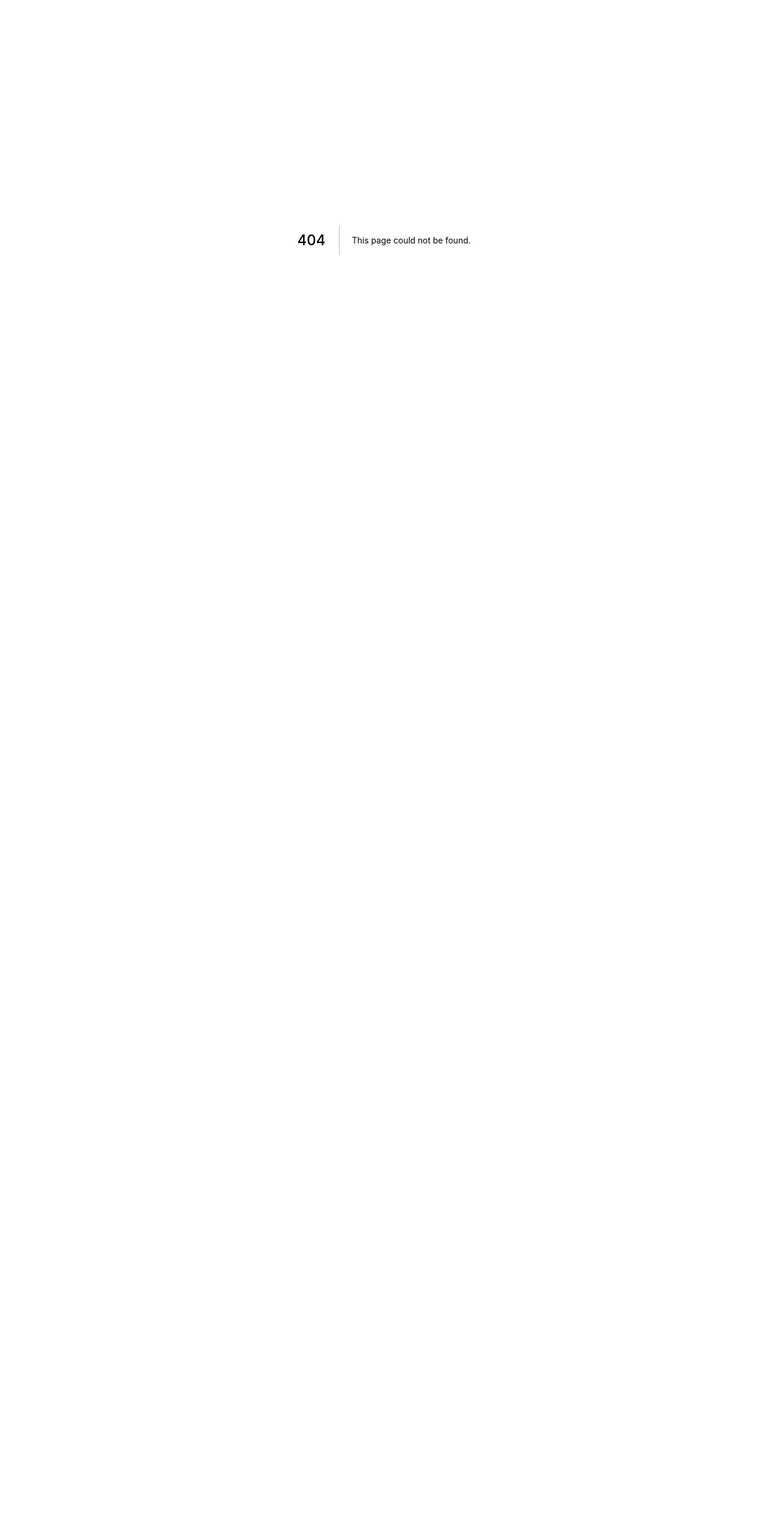
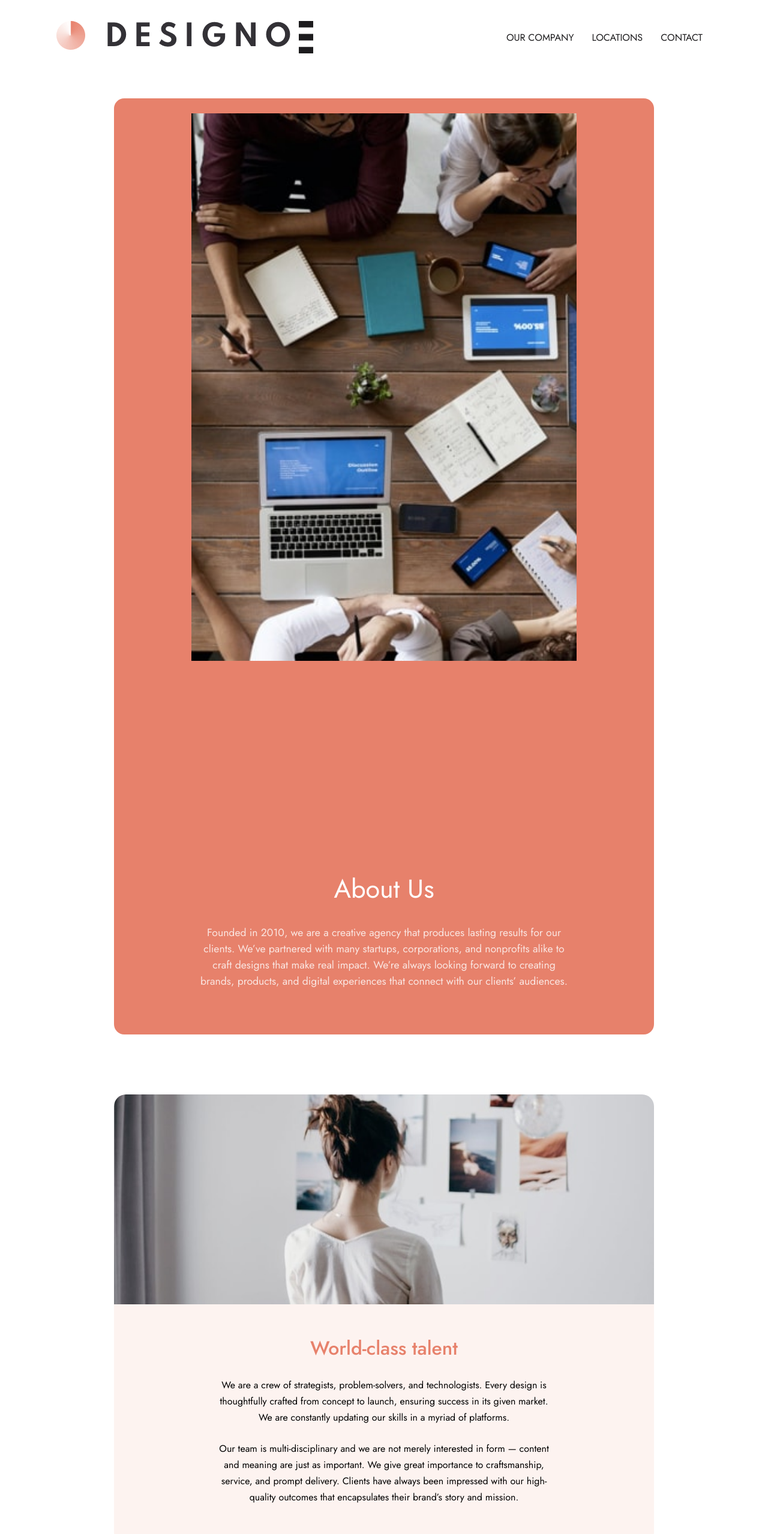
Before and after one commit to epickaowca/designo, a Next.js app: page /about in a window 1280 px wide. Before the commit this address had no page. Shown: the top 2558 px of the page at 60% size. Before the commit the page ends 800 px from the top, so only its background shows below. Built offline with nearby package versions, Linux system fonts and the light colour scheme.

Commit message:
about page

```diff
--- /dev/null
+++ b/components/about/aboutArticle.tsx
@@ -0,0 +1,101 @@
+import styled from 'styled-components'
+
+type WrapperType = {img_name: string, reverseCase: boolean}
+
+const Wrapper = styled.section<WrapperType>`
+    & > div{
+        background: white;
+        background-image: url('/assets/about/mobile/image-${p=>p.img_name}.jpg');
+        width: 100%;
+        height: 300px;
+        background-size: cover;
+        background-position: center;
+    }
+    ${p=>p.theme.media.tablet}{
+        max-width: 900px;
+        width: 90%;
+        margin: auto;
+        overflow: hidden;
+        border-radius: 20px;
+        margin-top: 100px;
+        & > div{
+            height: 350px;
+            background-image: url('/assets/about/tablet/image-${p=>p.img_name}.jpg');
+        }
+    }
+    ${p=>p.theme.media.desktop}{
+        display: flex;
+        flex-direction: ${p=>p.reverseCase ? 'row-reverse' : 'row'};
+        max-width: 1500px;
+        width: 90%;
+        margin-top: 100px;
+        margin: 200px auto;
+        ${p=>p.reverseCase && 'margin-bottom: 70px'};
+        & > div{
+            width: 40%;
+            height: 480px;
+            background-image: url('/assets/about/desktop/image-${p=>p.img_name}.jpg');
+        }
+    }
+`
+
+const StyledArticle = styled.article`
+    background: #FDF3F0;
+    text-align: center;
+    padding: 40px 20px;
+    & > div{
+        margin: auto;
+        max-width: 400px;
+        & > h1{
+            margin-top: 10px;
+            font-size: 2rem;
+            font-weight: 500;
+            color: ${p=>p.theme.colors.peach};
+        }
+        & > p{
+            margin: 25px 0px;
+        }
+    }
+    ${p=>p.theme.media.tablet}{
+            & > div{
+                max-width: 550px;
+            }
+    }
+    ${p=>p.theme.media.desktop}{
+        width: 60%;
+        display: flex;
+        padding-left: 100px;
+        align-items: center;
+        & > div{
+            max-width: 650px;
+            margin: 0px;
+            text-align: left
+        }
+    }
+`
+
+
+interface AboutArticleInterface {
+    h1: string
+    p1: string
+    p2: string
+    img_name: string
+    reverseCase?: boolean
+}
+
+const AboutArticle:React.FC<AboutArticleInterface> = ({h1, p1, p2, img_name, reverseCase}) => {
+    return (
+        <Wrapper reverseCase={reverseCase} img_name={img_name}>
+            <div></div>
+            <StyledArticle>
+                <div>
+                    <h1>{h1}</h1>
+                    <p>{p1}</p>
+                    <p>{p2}</p>
+                </div>
+            </StyledArticle>
+        </Wrapper>
+    )
+}
+
+export default AboutArticle
--- a/elements/advantagesSection/index.tsx
+++ b/elements/advantagesSection/index.tsx
@@ -24,6 +24,7 @@ const Wrapper = styled.section`
         margin: auto;
         flex-direction: row;
         justify-content: space-between;
+        margin-top: 100px;
         & > div{
             margin: 0px;
         }
--- a/elements/heroSection.tsx
+++ b/elements/heroSection.tsx
@@ -3,7 +3,7 @@ import Button from './button'
 import Image from 'next/image'
 
 
-type WrapperType = {designCase: boolean}
+type WrapperType = {designCase: boolean, aboutCase: boolean}
 
 const Wrapper = styled.section<WrapperType>`
     background: ${p=>p.theme.colors.peach};
@@ -12,26 +12,20 @@ const Wrapper = styled.section<WrapperType>`
     display: flex;
     flex-direction: column;
     align-items: center;
+    ${p=>p.aboutCase && `
+        flex-direction: column-reverse;
+    `}
     & > div{
         margin-top: -380px !important;
         width: 500px !important;
         max-width: unset !important;
         transform: translateY(300px);
-    }
-    & > article{
-        margin: 25px 0px;
-        max-width: 350px;
-        text-align: center;
-        padding: 15px;
-        & > h1{
-            font-weight: 400;
-            font-size: 1.9rem;
-            line-height: 40px;
-        }
-        & > p{
-            margin: 35px 0px;
-            opacity: .8;
-        }
+        ${p=>p.aboutCase && `
+            width: 100% !important;
+            max-height: 450px !important;
+            margin-top: -500px !important;
+            min-width: 320px !important;
+        `}
     }
     ${p=>p.theme.media.tablet}{
         padding-top: 25px;
@@ -42,30 +36,61 @@ const Wrapper = styled.section<WrapperType>`
         border-radius: 17px;
         & > div{
             margin-top: -420px !important;
-            width: 550px !important;
+            width: ${p=>p.aboutCase ? '100%' : '550px'} !important;
             transform: translateY(300px);
-        }
-        & > article{
-            max-width: 490px;
-            & > h1{
-                font-size: 2.7rem;
-                line-height: 50px;
-            }
-            & > p{
-                font-size: 1.1rem;
-            }
         }
     }
     ${p=>p.theme.media.desktop}{
         max-width: 1500px;
         flex-direction: row;
         justify-content: ${p=>p.designCase ? 'center' : 'space-between'};
-        padding: 50px 0px;
-        & > article{
-            max-width: 600px;
-            padding-left: 70px;
-            text-align: ${p=>p.designCase ? 'center' : 'left'};
+        padding: ${p=>p.aboutCase ? '0px' : '50px 0px'};
+        ${p=>p.aboutCase && `
+
+        & > div{
+            max-height: 500px !important;
+            height: 100% !important;
+            margin-top: 0px !important;
+            transform: unset;
+            max-width: 500px !important
         }
+        `}
+    }
+`
+
+const StyledArticle = styled.article<WrapperType>`
+    margin: 25px 0px;
+    max-width: 350px;
+    text-align: center;
+    padding: 15px;
+    ${p=>p.aboutCase && `
+        max-width: 450px;
+        margin-top: 340px;
+    `}
+    & > h1{
+        font-weight: 400;
+        font-size: 1.9rem;
+        line-height: 40px;
+    }
+    & > p{
+        margin: 35px 0px;
+        opacity: .8;
+    }
+    ${p=>p.theme.media.tablet}{
+        max-width: ${p=>p.aboutCase ? '650px' : '490px'};
+        & > h1{
+            font-size: 2.7rem;
+            line-height: 50px;
+        }
+        & > p{
+            font-size: 1.1rem;
+        }
+    }
+    ${p=>p.theme.media.desktop}{
+        max-width: ${p=>p.aboutCase ? '750px' : '600px'};
+        padding-left: 70px;
+        text-align: ${p=>p.designCase ? 'center' : 'left'};
+        ${p=>p.aboutCase && 'margin-top: 0px'};
     }
 `
 
@@ -73,17 +98,18 @@ interface HeroSectionInterface {
     designCase?: boolean
     header: string
     paragraf: string
+    aboutCase?: boolean
 }
 
-const heroSection:React.FC<HeroSectionInterface> = ({designCase, header, paragraf}) => {
+const heroSection:React.FC<HeroSectionInterface> = ({designCase, header, paragraf, aboutCase}) => {
     return (
-        <Wrapper designCase={designCase}>
-            <article>
+        <Wrapper aboutCase={aboutCase} designCase={designCase}>
+            <StyledArticle aboutCase={aboutCase} designCase={designCase}>
                 <h1>{header}</h1>
                 <p>{paragraf}</p>
-                {!designCase && <Button content="learn more" />}
-            </article>
-                {!designCase && <Image src='/assets/home/desktop/image-hero-phone.png' width="642" height="913" />}
+                {designCase ? '' : aboutCase ? '' : <Button content="learn more" />}
+            </StyledArticle>
+                {!designCase && <Image objectFit='cover' src={aboutCase ? '/assets/about/desktop/image-about-hero.jpg' : '/assets/home/desktop/image-hero-phone.png'} width="642" height="913" />}
         </Wrapper>
     )
 }
--- /dev/null
+++ b/pages/about.tsx
@@ -0,0 +1,19 @@
+import Header from '../elements/header'
+import Footer from '../elements/footer'
+import HeroSection from '../elements/heroSection'
+import AboutArticle from '../components/about/aboutArticle'
+import AdvantagesSection from '../elements/advantagesSection'
+const About = () => {
+    return (
+        <>
+            <Header />
+            <HeroSection aboutCase header='About Us' paragraf='Founded in 2010, we are a creative agency that produces lasting results for our clients. We’ve partnered with many startups, corporations, and nonprofits alike to craft designs that make real impact. We’re always looking forward to creating brands, products, and digital experiences that connect with our clients’ audiences.' />
+            <AboutArticle img_name='world-class-talent' h1='World-class talent' p1='We are a crew of strategists, problem-solvers, and technologists. Every design is thoughtfully crafted from concept to launch, ensuring success in its given market. We are constantly updating our skills in a myriad of platforms.' p2='Our team is multi-disciplinary and we are not merely interested in form — content and meaning are just as important. We give great importance to craftsmanship, service, and prompt delivery. Clients have always been impressed with our high-quality outcomes that encapsulates their brand’s story and mission.' />
+            <AdvantagesSection case2 propsName={['canada', 'australia', 'united kingdom']} />
+            <AboutArticle reverseCase img_name='real-deal' h1='The real deal' p1='As strategic partners in our clients’ businesses, we are ready to take on any challenge as our own. Solving real problems require empathy and collaboration, and we strive to bring a fresh perspective to every opportunity. We make design and technology more accessible and give you tools to measure success.' p2='We are visual storytellers in appealing and captivating ways. By combining business and marketing strategies, we inspire audiences to take action and drive real results.' />
+            <Footer />
+        </>
+    )
+}
+
+export default About
```
